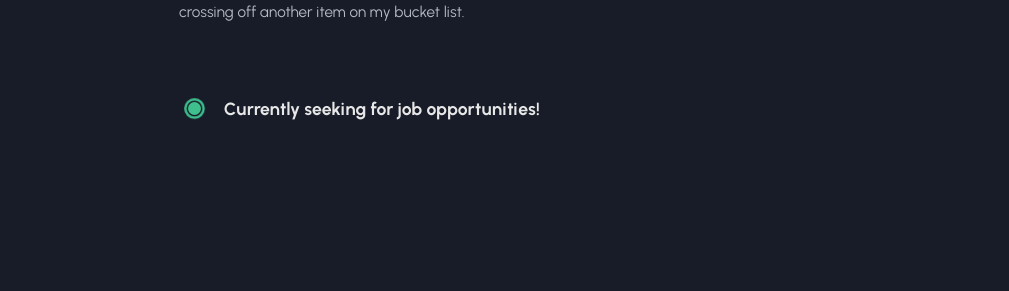
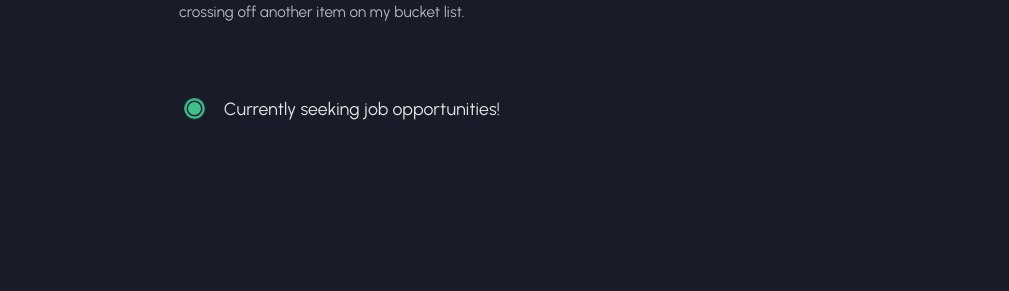
Before and after one commit to notAunty/portfolio, a Jekyll site: the page built from src/index.html, in a window 1280 px wide and 900 px high, scrolled down 1024 px. Shown: the part 162-453 px from the top of the window, without its empty margins (271-1280 px from the left). Built offline with Jekyll 4.4.1, drawn with Linux system fonts in a browser that asks for light colours.

Commit message:
fixed minor grammar mistake

```diff
--- a/src/_includes/employment-status.html
+++ b/src/_includes/employment-status.html
@@ -1,7 +1,9 @@
-<a class="status" href="{{site.resume}}" target="_blank">
+<!-- <a class="status" href="{{site.resume}}" target="_blank"> -->
+<div class="status">
   <div class="status__light">
     <div class="status__light__ring"></div>
     <div class="status__light__led"></div>
   </div>
-  <div class="status__message">Currently seeking for job opportunities!</div>
-</a>
+  <div class="status__message">Currently seeking job opportunities!</div>
+</div>
+<!-- </a> -->
```
